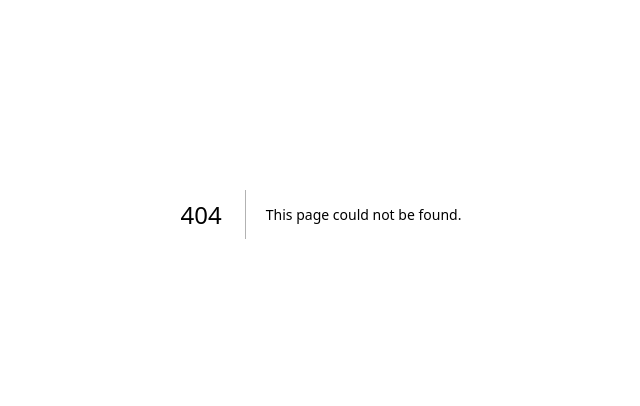
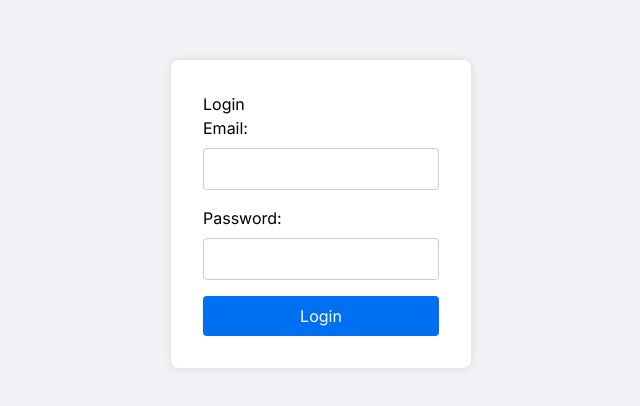
Before and after one commit to tofail-ahmed/nextfolio, a Next.js app: page /login in a window 1280 px wide. Before the commit this address had no page. Shown: the part 186-592 px from the top of the page, without its empty margins (319-959 px from the left). Built offline with nearby package versions, Linux system fonts and the light colour scheme.

Commit message:
login page added

```diff
--- a/src/app/components/AntdDrawer.jsx
+++ b/src/app/components/AntdDrawer.jsx
@@ -7,6 +7,8 @@ import {
 } from "@ant-design/icons";
 import { Layout, Menu, theme } from "antd";
 import Link from "next/link";
+import logo from "../../../public/images/Tofail.png";
+import Image from "next/image";
 const { Sider } = Layout;
 
 const items = [
@@ -36,19 +38,31 @@ const AntdDrawer = ({ children }) => {
           position: "fixed",
           left: 0,
           zIndex: 1,
+
         }}
+
       >
-        <div className="demo-logo-vertical" />
+            <Link href="/">
+            <Image
+            // style={{margin:"16px 16px"}}
+          className="flex justify-center my-4 items-center mx-auto "
+          width={100}
+          height={80}
+          src={logo}
+          alt="logo"
+        />
+            </Link>
+
+
         <Menu theme="dark" mode="inline" defaultSelectedKeys={["4"]}>
           {items.map((item) => (
             <Menu.Item key={item.path} icon={item.icon}>
-              <Link href={`/dashboard/${item.path}`}>{item.label}</Link>
+              <Link className="mx-auto" href={`/dashboard/${item.path}`}>{item.label}</Link>
             </Menu.Item>
           ))}
         </Menu>
       </Sider>
       <Layout className="lg:ms-[200px] ms-0">
-
         <Layout.Content
           style={{
             // margin: "24px 16px 0",
--- a/src/app/components/Navbar.jsx
+++ b/src/app/components/Navbar.jsx
@@ -84,7 +84,7 @@ const Navbar = () => {
 
             user? ( <NavLink href="/" title="Dashboard" />):(<NavLink href="/login" title="Login" />)
            } */}
-<NavLink href="/dashboard" title="Dashboard" />
+<NavLink href="/login" title="Login" />
             </li>
           </ul>
         </div>
--- a/src/app/layout.js
+++ b/src/app/layout.js
@@ -15,13 +15,13 @@ export default function RootLayout({ children }) {
       <Toaster toastOptions={{
         style:{
           border: "2px #4A044E solid",
-          background:"#A855F7",
+          background:"#FFF",
 
 
         },
         classNames: {
-          error: 'bg-red-400',
-          success: 'text-green-400',
+          error: 'text-red-400',
+          success: 'text-green-400 ',
           warning: 'text-yellow-400',
           info: 'bg-blue-400',
         },
--- /dev/null
+++ b/src/app/login/page.jsx
@@ -0,0 +1,101 @@
+"use client";
+import { useState } from "react";
+import { toast } from "sonner";
+const LoginPage = () => {
+  const [email, setEmail] = useState("");
+  const [password, setPassword] = useState("");
+
+const fixedUser={
+      email:"atofail50@gmail.com",
+      password:"01846283805"
+}
+  const handleSubmit = (e) => {
+    e.preventDefault();
+
+    const user = { email, password };
+    console.log(user);
+    if(user.email===fixedUser.email&&user.password===user.password){
+      localStorage.setItem("user", JSON.stringify(user));
+      toast.success("Login Successfull")
+      setEmail('');
+      setPassword('');
+    }else{
+      toast.error("Login Failed")
+    }
+
+  };
+
+  return (
+    <div className="login-container">
+      <form onSubmit={handleSubmit} className="login-form">
+        <h2>Login</h2>
+        <div className="form-group">
+          <label htmlFor="email">Email:</label>
+          <input
+            type="email"
+            id="email"
+            value={email}
+            onChange={(e) => setEmail(e.target.value)}
+            required
+          />
+        </div>
+        <div className="form-group">
+          <label htmlFor="password">Password:</label>
+          <input
+            type="password"
+            id="password"
+            value={password}
+            onChange={(e) => setPassword(e.target.value)}
+            required
+          />
+        </div>
+        <button type="submit" className="login-button">
+          Login
+        </button>
+      </form>
+      <style jsx>{`
+        .login-container {
+          display: flex;
+          justify-content: center;
+          align-items: center;
+          height: 100vh;
+          background-color: #f0f2f5;
+        }
+        .login-form {
+          background: white;
+          padding: 2rem;
+          border-radius: 8px;
+          box-shadow: 0 0 10px rgba(0, 0, 0, 0.1);
+          width: 300px;
+        }
+        .form-group {
+          margin-bottom: 1rem;
+        }
+        label {
+          display: block;
+          margin-bottom: 0.5rem;
+        }
+        input {
+          width: 100%;
+          padding: 0.5rem;
+          border: 1px solid #ccc;
+          border-radius: 4px;
+        }
+        .login-button {
+          width: 100%;
+          padding: 0.5rem;
+          border: none;
+          border-radius: 4px;
+          background-color: #0070f3;
+          color: white;
+          cursor: pointer;
+        }
+        .login-button:hover {
+          background-color: #005bb5;
+        }
+      `}</style>
+    </div>
+  );
+};
+
+export default LoginPage;
```
